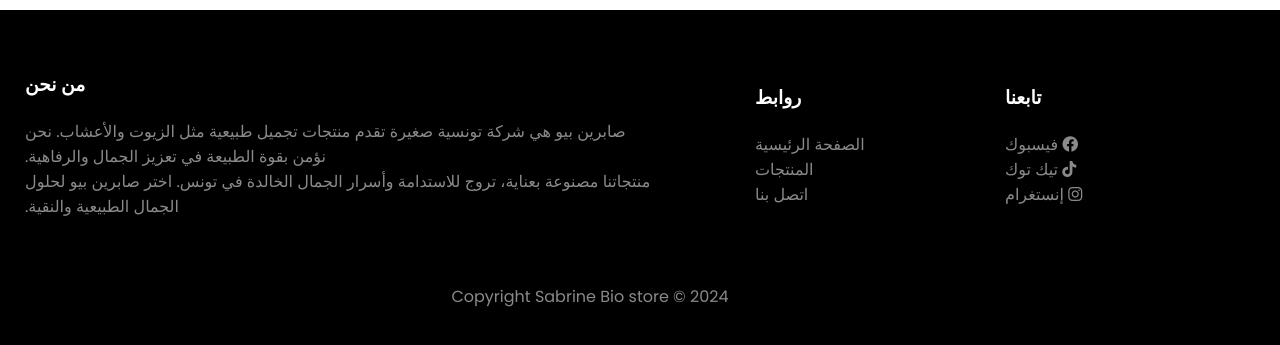
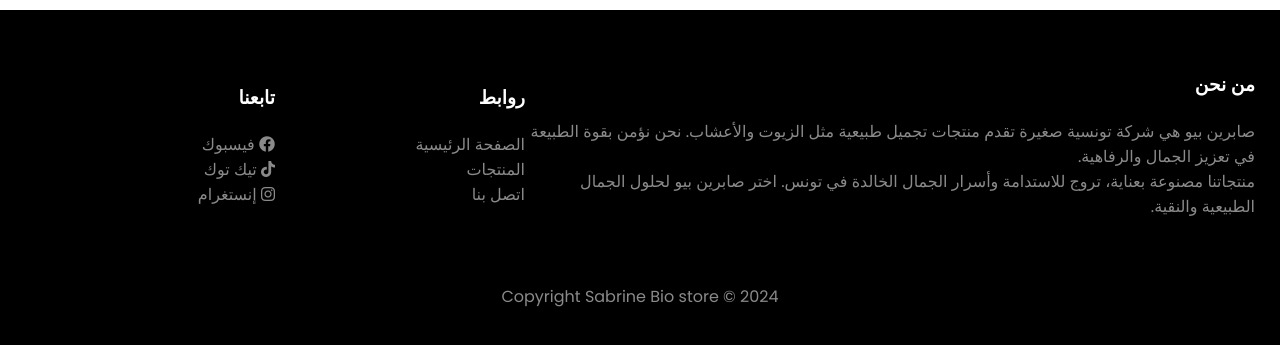
Before and after one commit to Seadtn/sabrina-bio, a React (Create React App) app: page / in a window 1280 px wide. Shown: the part 1415-1760 px from the top of the page. Built offline with nearby package versions, Linux system fonts and the light colour scheme; no server answers.

Commit message:
version 2.1

```diff
--- a/src/App.css
+++ b/src/App.css
@@ -841,7 +841,6 @@
 }
 .footer p {
   color: #8a8a8a;
-  margin-right: 100px;
 }
 .footer h3 {
   color: #fff;
--- a/src/components/Footer.jsx
+++ b/src/components/Footer.jsx
@@ -10,9 +10,9 @@
 
   return (
     <div className="footer" >
-      <div className="container">
+      <div className="container" dir={isArabic ? 'rtl' : 'ltr'} lang={isArabic ? 'ar' : 'fr'}>
         <div className="row">
-          <div className="footer-co11" dir={isArabic ? 'rtl' : 'ltr'} lang={isArabic ? 'ar' : 'fr'}>
+          <div className="footer-co11"    style={{ textAlign: isArabic ? "right" : "left" }}>
             <h3 >{t("homePage.footer.headers.aboutUs")}</h3>
             <p>
             {t("homePage.footer.aboutUs.par1")}
@@ -21,7 +21,7 @@
             {t("homePage.footer.aboutUs.par2")}
             </p>
           </div>
-          <div className="footer-co12" dir={isArabic ? 'rtl' : 'ltr'} lang={isArabic ? 'ar' : 'fr'}>
+          <div className="footer-co12" dir={isArabic ? 'rtl' : 'ltr'} lang={isArabic ? 'ar' : 'fr' }   style={{ textAlign: isArabic ? "right" : "left" }}>
             <h3>{t("homePage.footer.headers.links")}</h3>
             <ul>
               <li>
@@ -35,7 +35,7 @@
               </li>
             </ul>
           </div>
-          <div className="footer-co13" dir={isArabic ? 'rtl' : 'ltr'} lang={isArabic ? 'ar' : 'fr'}>
+          <div className="footer-co13" dir={isArabic ? 'rtl' : 'ltr'} lang={isArabic ? 'ar' : 'fr'}   style={{ textAlign: isArabic ? "right" : "left" }}>
             <h3>{t("homePage.footer.headers.followUs")}</h3>
             <ul>
               <li>
```
